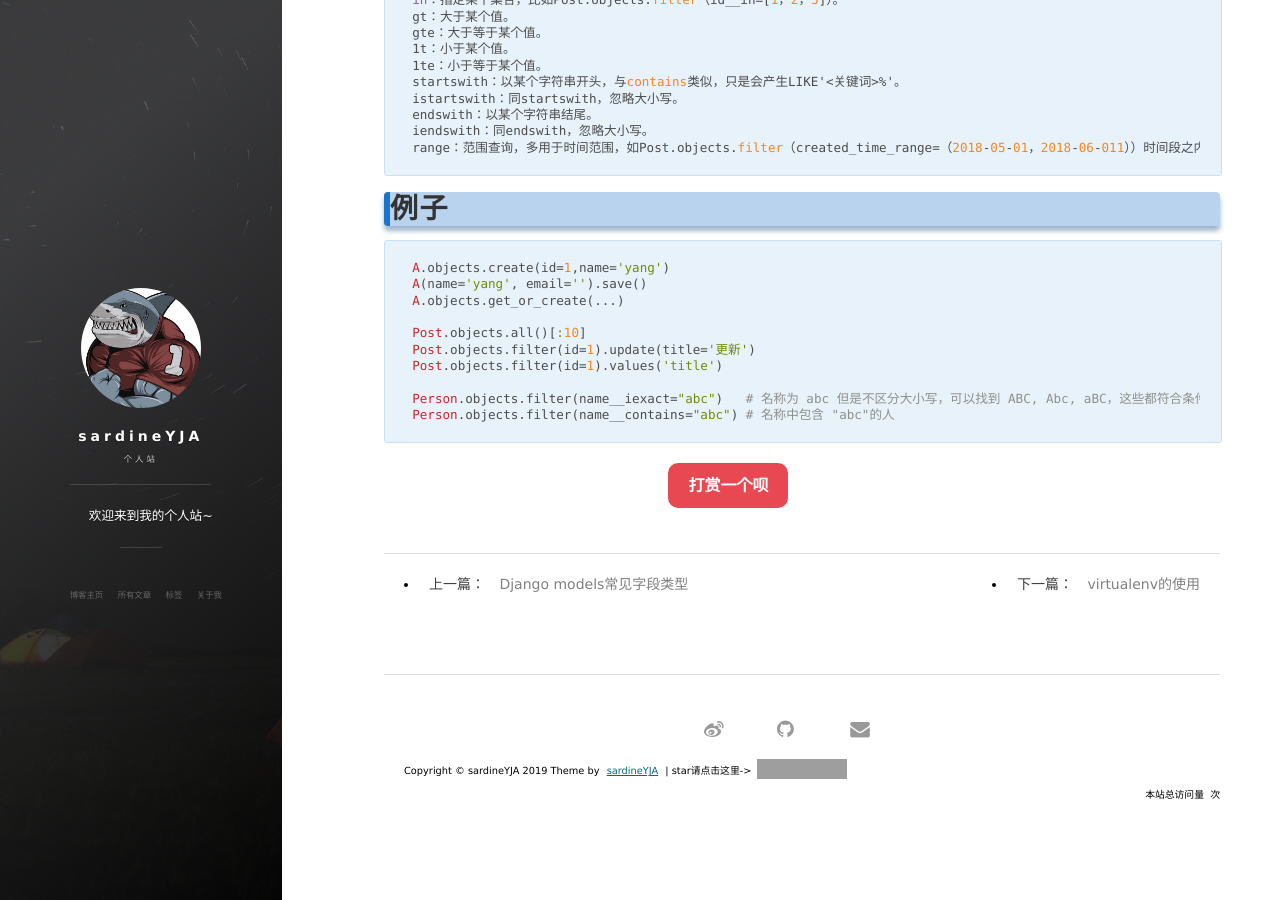
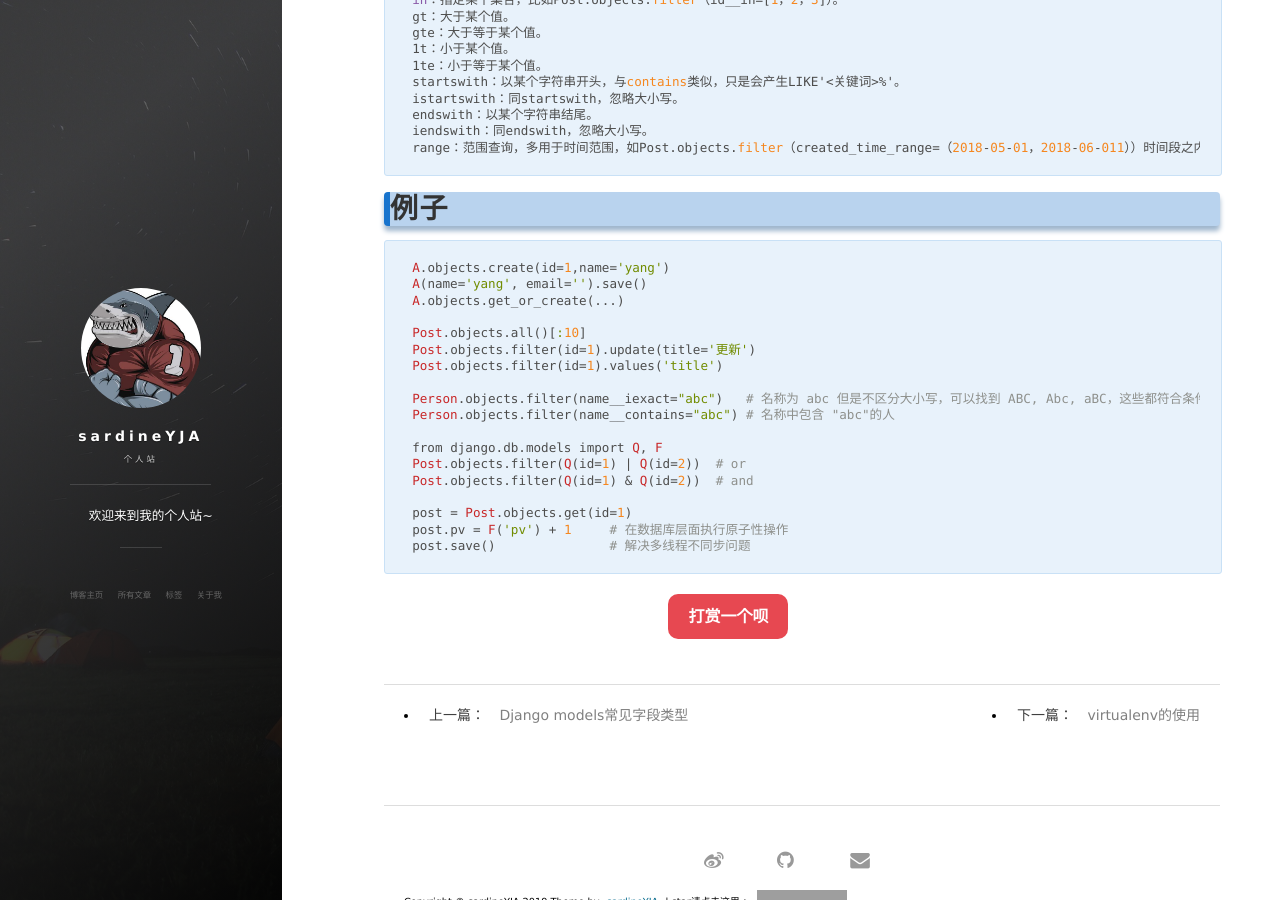
Before and after one commit to sardineYJA/sardineYJA.github.io, a Jekyll site: the page built from _posts/2019-02-13-django-queryset.md, in a window 1280 px wide and 900 px high, scrolled down 1130 px. Built offline with Jekyll 4.4.1, drawn with Linux system fonts in a browser that asks for light colours; nearby versions of some CDN libraries; comment, search, counter and statistics services are not loaded; grey boxes are pictures that could not be loaded.

Commit message:
Update 2019-02-13-django-queryset.md

````diff
--- a/_posts/2019-02-13-django-queryset.md
+++ b/_posts/2019-02-13-django-queryset.md
@@ -75,7 +75,7 @@ range：范围查询，多用于时间范围，如Post.objects.filter（created_
 
 
 # 例子
-```
+```python
 A.objects.create(id=1,name='yang')
 A(name='yang', email='').save()
 A.objects.get_or_create(...)
@@ -86,4 +86,12 @@ Post.objects.filter(id=1).values('title')
 
 Person.objects.filter(name__iexact="abc")   # 名称为 abc 但是不区分大小写，可以找到 ABC, Abc, aBC，这些都符合条件
 Person.objects.filter(name__contains="abc") # 名称中包含 "abc"的人
+
+from django.db.models import Q, F
+Post.objects.filter(Q(id=1) | Q(id=2))  # or
+Post.objects.filter(Q(id=1) & Q(id=2))  # and
+
+post = Post.objects.get(id=1)
+post.pv = F('pv') + 1     # 在数据库层面执行原子性操作
+post.save()               # 解决多线程不同步问题
 ```
````
